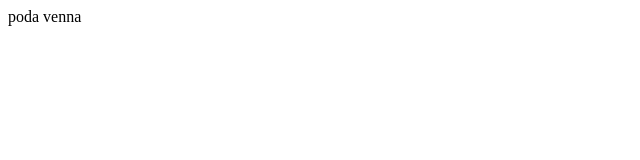
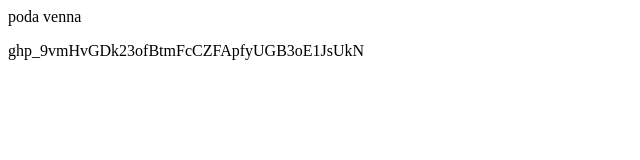
Before and after one commit to SubashVasanSS15/SampleGit, a plain HTML site: page index.html in a window 1280 px wide. Shown: the whole page, without its empty margins (0-640 px from the left). Drawn offline with Linux system fonts and the light colour scheme.

Commit message:
second commit on index file

```diff
--- a/index.html
+++ b/index.html
@@ -6,7 +6,7 @@
 <body>
 
 <p>poda venna</p>
-
+<p>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</p>
 
 </bofy>
 
```
